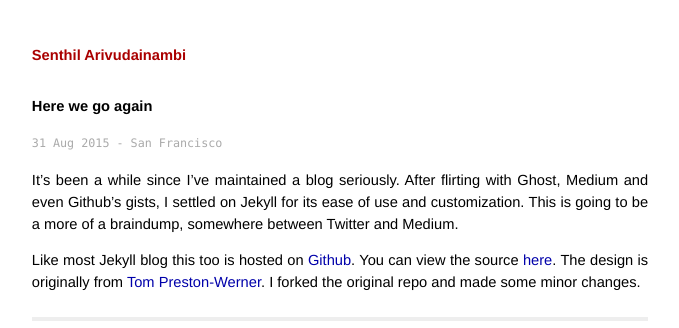
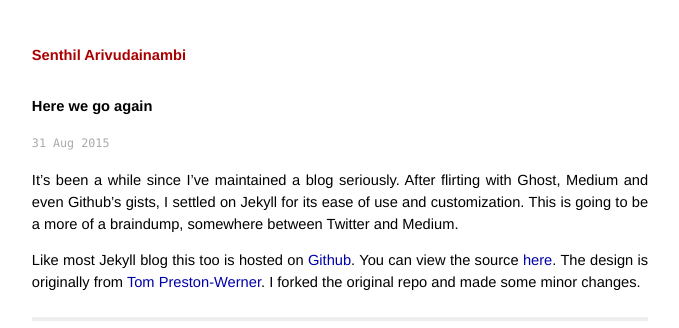
Before and after one commit to sent-hil/sent-hil.github.io, a Jekyll site: the page built from _posts/2015-08-31-here-we-go-again.md, in a window 1280 px wide. Shown: the top 328 px of the page, without its empty margins (300-979 px from the left). Built offline with Jekyll 4.4.1, drawn with Linux system fonts in a browser that asks for light colours; Markdown is read by kramdown in place of the engine named in the settings.

Commit message:
update post metadata

```diff
--- a/_posts/2015-08-31-here-we-go-again.md
+++ b/_posts/2015-08-31-here-we-go-again.md
@@ -6,7 +6,7 @@ title: Here we go again
 {{ page.title }}
 ================
 
-<p class="meta">31 Aug 2015 - San Francisco</p>
+<p class="meta">31 Aug 2015</p>
 
 It's been a while since I've maintained a blog seriously. After flirting with Ghost, Medium and even Github's gists, I settled on Jekyll for its ease of use and customization. This is going to be a more of a braindump, somewhere between Twitter and Medium.
 
```
Also changed, not shown: _posts/2015-08-31-list-of-things.md (+1 -1 lines).
